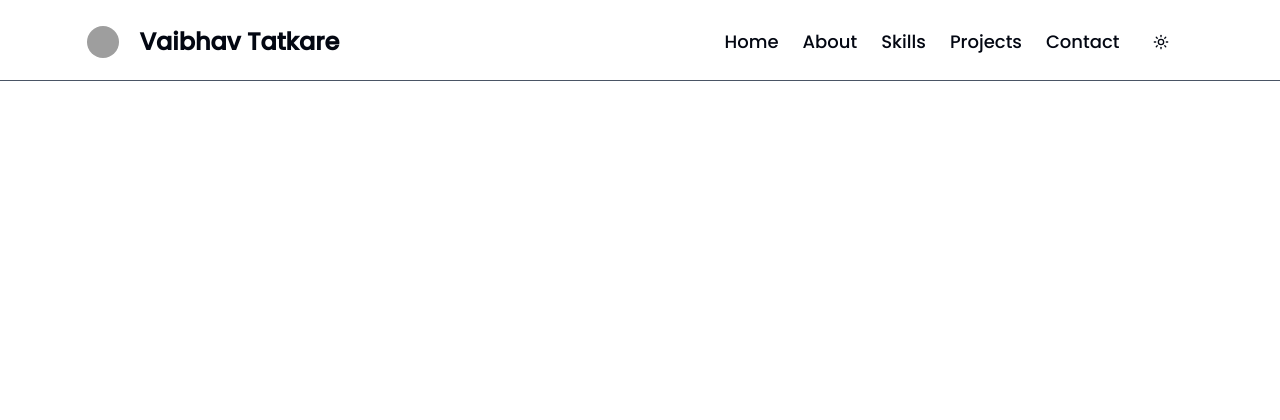
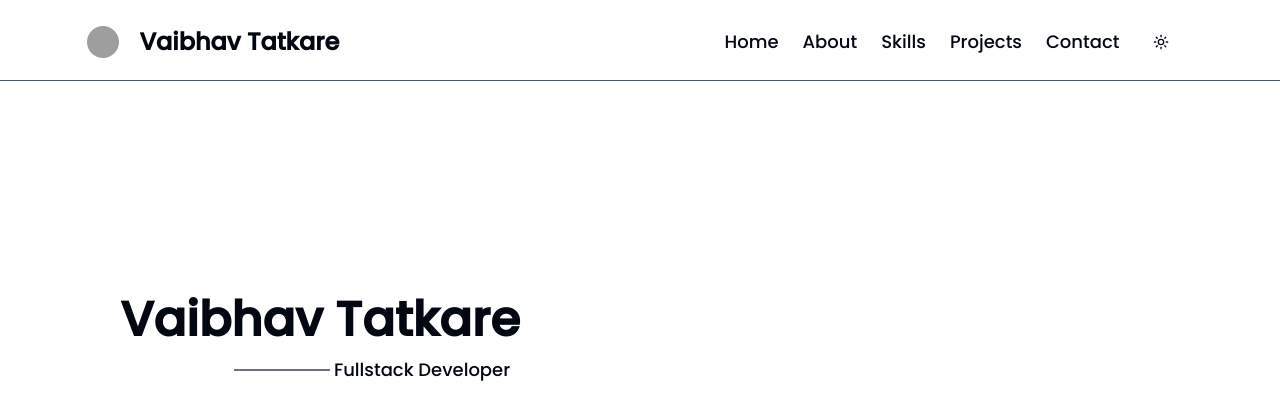
Before and after one commit to VaibhavT04/portfolio, a Next.js app: page / in a window 1280 px wide. Shown: the top 420 px of the page. Built offline with nearby package versions, Linux system fonts and the light colour scheme; grey boxes are pictures that could not be loaded.

Commit message:
Hero Progress

```diff
--- /dev/null
+++ b/src/app/(Header)/Hero.tsx
@@ -0,0 +1,31 @@
+"use client";
+import React from "react";
+import Image from "next/image";
+const Hero = () => {
+    return (
+        <>
+            <div id="home" className="w-full mt-10 md:mt-0 md:h-[80vh] sm:h-[60vh] flex flex-col-reverse sm:flex-row space-y-10 md:space-y-0 ">
+                <div className="sm:w-1/2 flex flex-col items-center justify-center space-y-1">
+                    <h3 className="md:text-5xl mt-10 sm:text-4xl text-3xl font-semibold">
+                        Vaibhav Tatkare
+                    </h3>
+                    <div className="flex items-center justify-center space-x-1 pl-26 pt-2 mb-10 md:mb-0 sm:mb-5 ">
+                        <h5 className="w-24 font-extralight h-0.5 bg-gray-500 "></h5>
+                        <h4 className="md:text-lg">Fullstack Developer</h4>
+                    </div>
+                </div>
+                <div className="sm:w-1/2 md:h-[60vh] h-[30vh]  flex items-center justify-center mb-10 md:mb-0">
+                    {/*<Image*/}
+                    {/*    src={"/user-avatar.jpg"}*/}
+                    {/*    className="md:mt-20 image mb-6 md:mb-0"*/}
+                    {/*    alt="PFP"*/}
+                    {/*    width={300}*/}
+                    {/*    height={300}*/}
+                    {/*/>*/}
+                </div>
+            </div>
+        </>
+    );
+};
+
+export default Hero;
--- a/src/app/globals.css
+++ b/src/app/globals.css
@@ -6,7 +6,7 @@
 @theme inline {
   --color-background: var(--background);
   --color-foreground: var(--foreground);
-  --font-sans: var(--font-geist-sans);
+  --font-sans: var(--font-poppins);
   --font-mono: var(--font-geist-mono);
   --color-sidebar-ring: var(--sidebar-ring);
   --color-sidebar-border: var(--sidebar-border);
@@ -112,6 +112,19 @@
   --sidebar-ring: oklch(0.551 0.027 264.364);
 }
 
+@keyframes profile_animate{
+  0%{
+    border-radius:60% 40% 30% 70% / 60% 30% 70% 40%;
+  }
+  50%{
+    border-radius:30% 60% 70% 40% / 50% 60% 70% 60%;
+  }
+  100%{
+    border-radius:60% 40% 30% 70% / 60% 30% 70% 40%;
+  }
+
+}
+
 @layer base {
   * {
     @apply border-border outline-ring/50;
--- a/src/app/page.tsx
+++ b/src/app/page.tsx
@@ -1,11 +1,12 @@
-import Image from "next/image";
 import Navbar from "@/app/(Header)/Navbar";
-import About from "@/app/(About)/About";
+// import About from "@/app/(About)/About";
+import Hero from "@/app/(Header)/Hero";
 
 export default function Home() {
   return (
       <>
         <Navbar/>
+          <Hero/>
       </>
   );
 }
```
